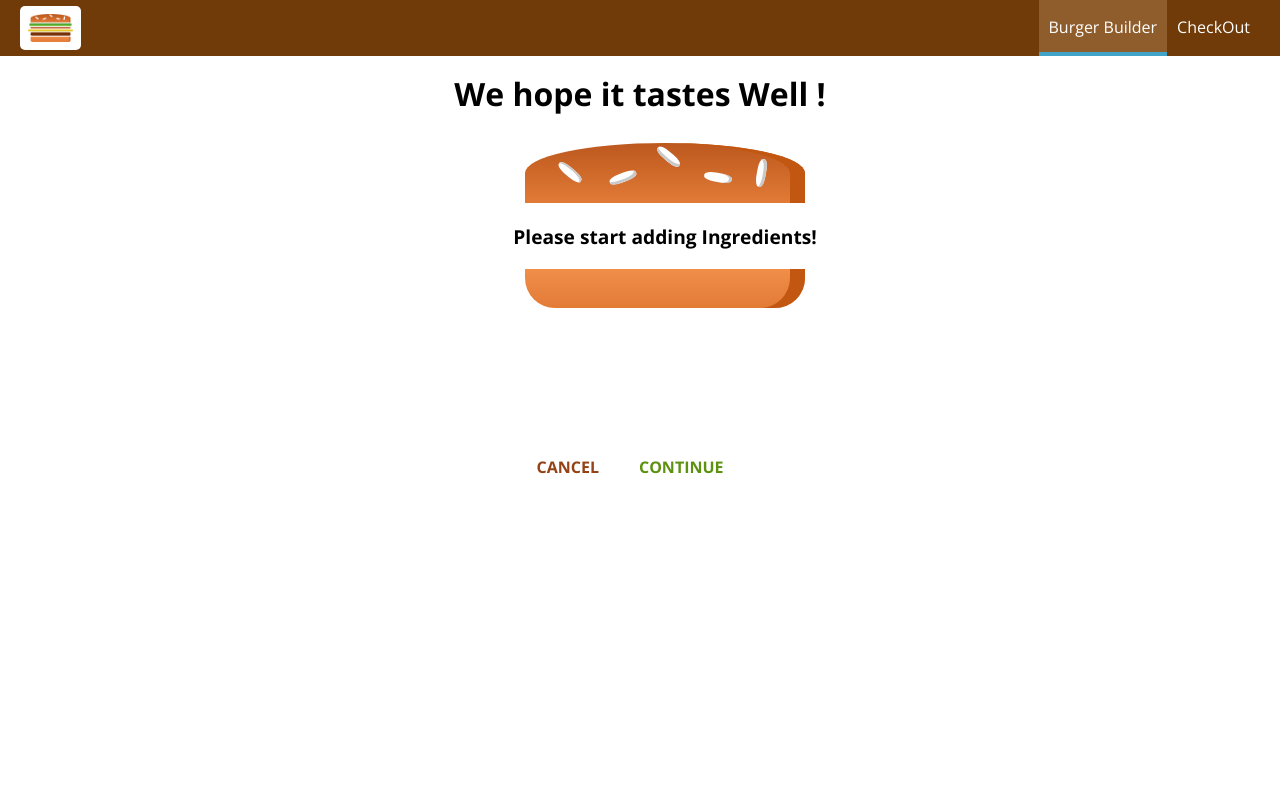
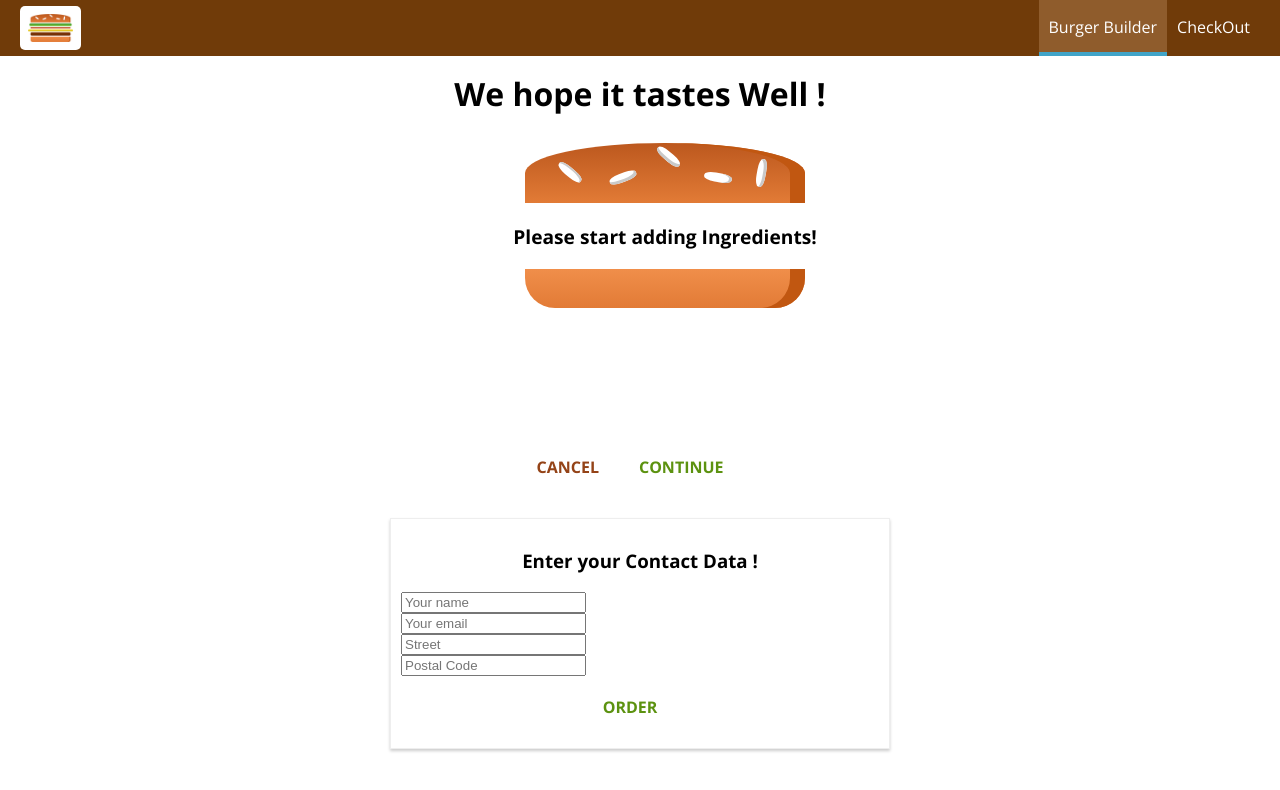
Before and after one commit to MianNomi1/burger-app, a React (Create React App) app: page /checkout in a window 1280 px wide. Both pictures are taken after a click on the button "CONTINUE". Shown: the top 790 px of the page. Built offline with nearby package versions, Linux system fonts and the light colour scheme.

Commit message:
Submitted data and passed data between pages using Routes

```diff
--- a/src/App.css
+++ b/src/App.css
@@ -551,3 +551,22 @@
       width: 500px;
   }
 }
+.ContactData {
+  margin: 20px auto;
+  width: 80%;
+  text-align: center;
+  box-shadow: 0 2px 3px #ccc;
+  border: 1px solid #eee;
+  padding: 10px;
+  box-sizing: border-box;
+}
+
+.Input {
+  display: block;
+}
+
+@media (min-width: 600px) {
+  .ContactData {
+      width: 500px;
+  }
+}
--- a/src/containers/BurgerBuilder/BurgerBuilder.js
+++ b/src/containers/BurgerBuilder/BurgerBuilder.js
@@ -101,6 +101,7 @@
         for (let i in this.state.ingredients) {
             queryParams.push(encodeURIComponent(i) + "=" + encodeURIComponent(this.state.ingredients[i]));
         }
+        queryParams.push('price=' + this.state.totalPrice);
         const queryString = queryParams.join('&');
         this.props.history.push({
             pathname: "/checkout",
--- a/src/containers/Checkout/Checkout.js
+++ b/src/containers/Checkout/Checkout.js
@@ -1,21 +1,25 @@
 import React, { Component } from "react";
 import CheckoutSummary from "../../components/Orders/CheckoutSummary/CheckoutSummary";
+import ContactData from "../../containers/Checkout/ContactData/ContactData";
+import { Route } from "react-router-dom";
 class Checkout extends Component {
     state = {
-        ingredients: {
-            salad: 1,
-            meat: 1,
-            bacon: 1,
-            cheese: 1
-        }
+        ingredients: null,
+        totalPrice: 0
     }
-    componentDidMount() {
+    componentWillMount() {
         const query = new URLSearchParams(this.props.location.search);
         const ingredients = {};
+        let price = 0;
         for (let params of query.entries()) {
-            ingredients[params[0]] = +params[1];
+            if (params[0] === 'price') {
+                price = params[1];
+            }
+            else {
+                ingredients[params[0]] = +params[1];
+            }
         }
-        this.setState({ ingredients: ingredients });
+        this.setState({ ingredients: ingredients, totalPrice: price });
     }
     cancelOrderHandler = () => {
         this.props.history.goBack();
@@ -29,6 +33,8 @@
                 <CheckoutSummary ingredients={this.state.ingredients}
                     cancelOrder={this.cancelOrderHandler}
                     continueOrder={this.continueOrderHandler} />
+                <Route path={this.props.match.path + '/contact-data'}
+                    render={() => (<ContactData ingredients={this.state.ingredients} price={this.state.totalPrice} />)} />
             </div>
         );
     }
--- /dev/null
+++ b/src/containers/Checkout/ContactData/ContactData.js
@@ -0,0 +1,51 @@
+import React, { Component } from "react";
+import Button from "../../../components/UI/Buttons/Button";
+import axios from "../../../axios-orders";
+class ContactData extends Component {
+    state = {
+        name: '',
+        email: '',
+        address: {
+            street: '',
+            postalCode: ''
+        },
+        showSpinner: false
+    }
+    orderHandler = (event) => {
+        event.preventDefault();
+        this.setState({ showSpinner: true });
+        const orders = {
+            ingredients: this.props.ingredients,
+            price: this.props.price,
+            customer: {
+                name: "Nouman",
+                address: "test City",
+                country: "Pakistan"
+            },
+            email: "miannomanch@gmail.com",
+            deliveryMethod: "fastest"
+        }
+        axios.post("/orders.json", orders)
+            .then(response => {
+                this.setState({ showSpinner: false })
+            })
+            .catch(error => {
+                this.setState({ showSpinner: false });
+            })
+
+    }
+    render() {
+        return (<div className="ContactData">
+            <h3>Enter your Contact Data !</h3>
+            <form>
+                <input className="Input" type="text" name="name" placeholder="Your name" />
+                <input className="Input" type="email" name="email" placeholder="Your email" />
+                <input className="Input" type="text" name="street" placeholder="Street" />
+                <input className="Input" type="text" name="postal" placeholder="Postal Code" />
+                <Button btnType="Success" clicked={this.orderHandler}> ORDER</Button>
+            </form>
+        </div>);
+    }
+}
+
+export default ContactData;
```
